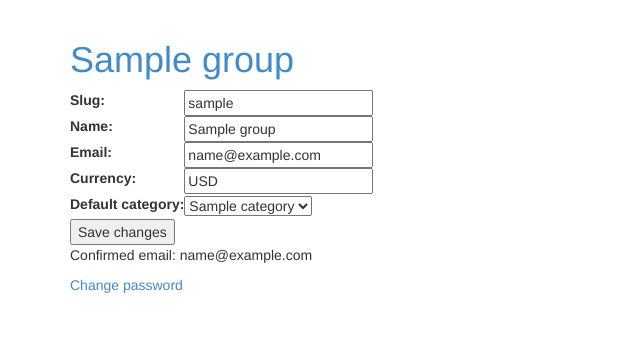
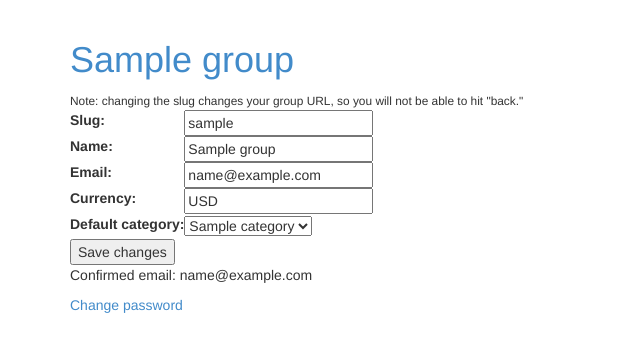
Before and after one commit to littleweaver/django-argus, a Django app: a page that uses argus/templates/argus/group_update.html in a window 1280 px wide. Shown: the part 52-404 px from the top of the page, without its empty margins (0-640 px from the left). Run offline with Django 3.2, Linux system fonts and the light colour scheme; a user stored in the database is signed in; tables that the repository leaves empty hold one stand-in row (values such as "Sample post"); parts of the project's set-up code (start-up, migrations or seed data) failed here and were passed over; some libraries are stand-ins or nearby versions.

Commit message:
slug change note

```diff
--- a/argus/templates/argus/group_update.html
+++ b/argus/templates/argus/group_update.html
@@ -5,6 +5,7 @@
 
 	<form action="{{ request.path }}" method="post">
 		{% csrf_token %}
+		<small>Note: changing the slug changes your group URL, so you will not be able to hit "back."</small>
 		<table>
 		{{ form.as_table }}
 		</table>
```
